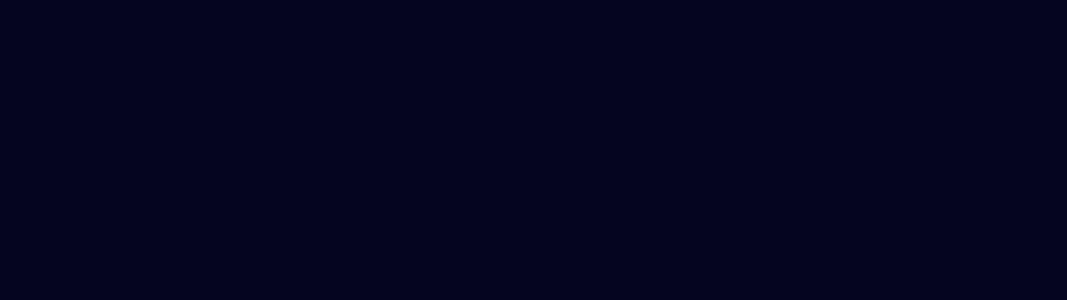
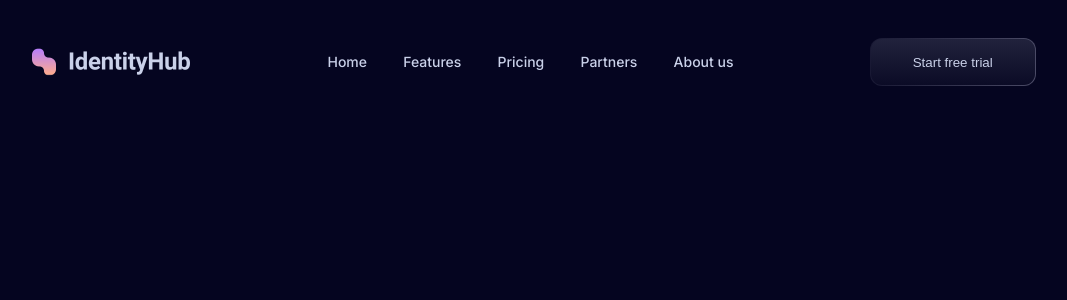
Before and after one commit to levangelashvili9/spacelink-task, a Next.js app: page / in a window 1280 px wide. Shown: the top 300 px of the page, without its empty margins (108-1175 px from the left). Built offline with nearby package versions, Linux system fonts and the light colour scheme.

Commit message:
feat: navbar

```diff
--- a/app/layout.tsx
+++ b/app/layout.tsx
@@ -3,6 +3,7 @@ import type { Metadata } from "next";
 import "@/app/ui/globals.css";
 import StyledComponentsRegistry from "@/app/lib/registry";
 import { inter } from "@/app/ui/fonts";
+import { Navbar } from "./ui/layout/navbar";
 
 export const metadata: Metadata = {
   title: "Create Next App",
@@ -16,9 +17,12 @@ export default function RootLayout({
 }>) {
   return (
     <html lang="en">
-      <StyledComponentsRegistry>
-        <body className={inter.className}>{children}</body>
-      </StyledComponentsRegistry>
+      <body className={inter.className}>
+        <StyledComponentsRegistry>
+          <Navbar />
+          {children}
+        </StyledComponentsRegistry>
+      </body>
     </html>
   );
 }
--- /dev/null
+++ b/app/lib/config.ts
@@ -0,0 +1,7 @@
+export const navlinks = [
+  { id: 0, name: "Home", href: "/" },
+  { id: 1, name: "Features", href: "/" },
+  { id: 2, name: "Pricing", href: "/" },
+  { id: 3, name: "Partners", href: "/" },
+  { id: 4, name: "About us", href: "/" },
+];
--- /dev/null
+++ b/app/ui/layout/navbar.styled.ts
@@ -0,0 +1,35 @@
+import styled from "styled-components";
+
+import Link from "next/link";
+
+export const NavbarContainer = styled.header`
+  height: 5.375rem;
+
+  display: flex;
+  align-items: flex-end;
+`;
+
+export const NavbarContent = styled.div`
+  width: 100%;
+
+  display: flex;
+  align-items: center;
+  justify-content: space-evenly;
+`;
+
+export const NavLinks = styled.ul`
+  display: flex;
+  gap: 2.262rem;
+
+  align-items: center;
+`;
+
+export const NavLink = styled(Link)`
+  color: rgb(202, 209, 233);
+
+  font-size: 14px;
+  font-weight: 500;
+  line-height: 20px;
+
+  text-decoration: none;
+`;
--- a/app/ui/layout/navbar.tsx
+++ b/app/ui/layout/navbar.tsx
@@ -1,14 +1,37 @@
+"use client";
+
 import Image from "next/image";
+
+import {
+  NavbarContainer,
+  NavbarContent,
+  NavLink,
+  NavLinks,
+} from "./navbar.styled";
+import { navlinks } from "@/app/lib/config";
+import { Button } from "@/app/ui/shared/button";
 
 export const Navbar = () => {
   return (
-    <div>
+    <NavbarContainer>
+      <NavbarContent>
         <Image
           src="/images/identity-hub-logo.png"
           alt="itentity hub logo"
           width={163}
           height={32}
         />
-    </div>
+
+        <NavLinks>
+          {navlinks.map((link) => (
+            <NavLink href={link.href} key={link.id}>
+              {link.name}
+            </NavLink>
+          ))}
+        </NavLinks>
+
+        <Button>Start free trial</Button>
+      </NavbarContent>
+    </NavbarContainer>
   );
 };
--- /dev/null
+++ b/app/ui/shared/button.styled.ts
@@ -0,0 +1,19 @@
+import styled from "styled-components";
+
+interface ButtonProps {
+  width: string;
+  height: string;
+}
+
+export const Button = styled.button<ButtonProps>`
+  width: ${(props) => props.width};
+  height: ${(props) => props.height};
+
+  color: rgb(202, 209, 233);
+  border: 1px solid transparent;
+  background: linear-gradient(#21223c, #0b0b26) padding-box,
+    linear-gradient(to right, #191934, #4b4b66) border-box;
+  border-radius: 12px;
+
+  cursor: pointer;
+`;
--- /dev/null
+++ b/app/ui/shared/button.tsx
@@ -0,0 +1,15 @@
+import React, { ReactNode } from "react";
+
+import { Button as StyledButton } from "./button.styled";
+
+interface ButtonProps {
+  children: ReactNode;
+}
+
+export const Button: React.FC<ButtonProps> = ({ children }) => {
+  return (
+    <StyledButton width="166px" height="48px">
+      {children}
+    </StyledButton>
+  );
+};
```
Also changed, not shown: public/images/eclipse.png (added). Lines whose indentation alone changed are shown as unchanged.
